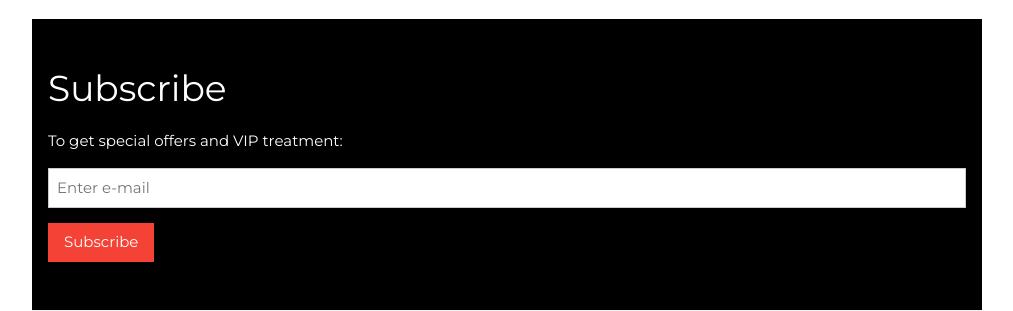
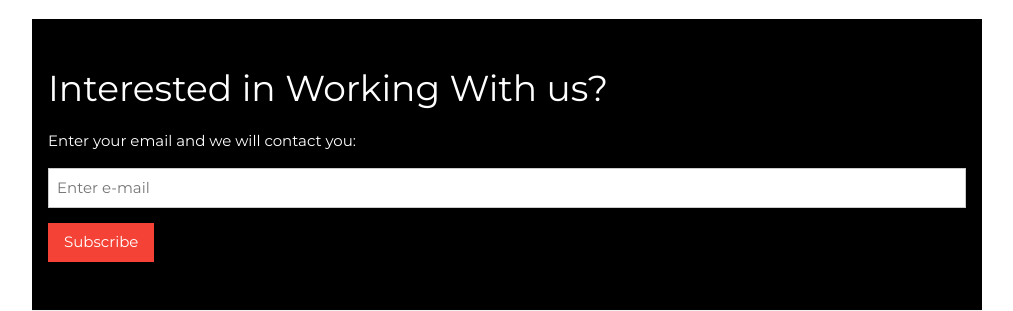
Before and after one commit to PhenaS/IST604, a PHP site: page / in a window 1280 px wide. Shown: the part 807-1118 px from the top of the page, without its empty margins (258-1271 px from the left). Run offline with PHP 8.4, Linux system fonts and the light colour scheme.

Commit message:
Add files via upload

```diff
--- a/index.php
+++ b/index.php
@@ -74,8 +74,8 @@ body,h1,h2,h3,h4,h5,h6,.w3-wide {font-family: "Montserrat", sans-serif;}
 
    <!-- Subscribe section -->
   <div class="w3-container w3-black w3-padding-32">
-    <h1>Subscribe</h1>
-    <p>To get special offers and VIP treatment:</p>
+    <h1>Interested in Working With us?</h1>
+    <p>Enter your email and we will contact you:</p>
     <p><input class="w3-input w3-border" type="text" placeholder="Enter e-mail" style="width:100%"></p>
     <button type="button" class="w3-button w3-red w3-margin-bottom">Subscribe</button>
   </div>
```
